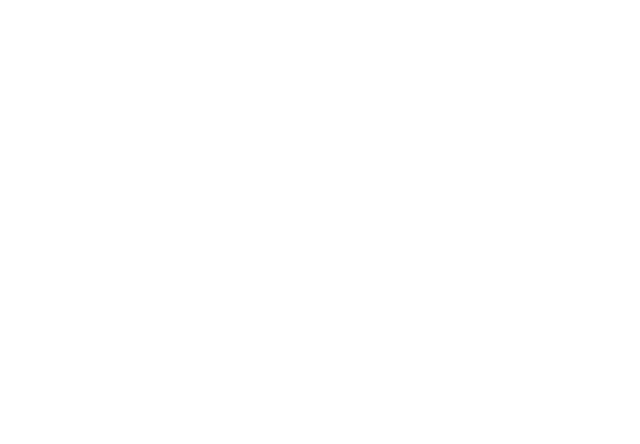
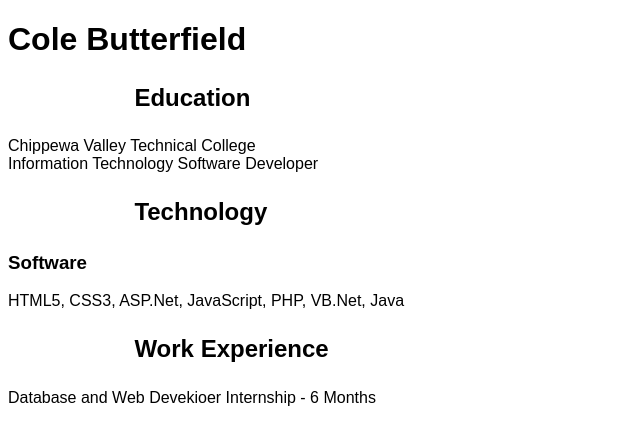
Before and after one commit to bhogancvtc/website_2015, a plain HTML site: page cole.html in a window 1280 px wide. Shown: the whole page, without its empty margins (0-640 px from the left). Drawn offline with Linux system fonts and the light colour scheme.

Commit message:
Link style sheet and add content to website

```diff
--- a/cole.html
+++ b/cole.html
@@ -3,8 +3,23 @@
   <head>
     <meta charset="utf-8">
     <title>Cole Butterfield</title>
+    <link href="styles.css" rel="stylesheet">
   </head>
-  <body>
+  <body class="cbutterfield7">
+    <h1>Cole Butterfield</h1>
 
+    <h2>Education</h2>
+
+    <p>
+      Chippewa Valley Technical College<br>
+      Information Technology Software Developer<br>
+    </p>
+
+    <h2>Technology</h2>
+    <h3>Software</h3>
+    <p>HTML5, CSS3, ASP.Net, JavaScript, PHP, VB.Net, Java</p>
+
+    <h2>Work Experience</h2>
+    <p>Database and Web Devekioer Internship - 6 Months</p>
   </body>
 </html>
```
